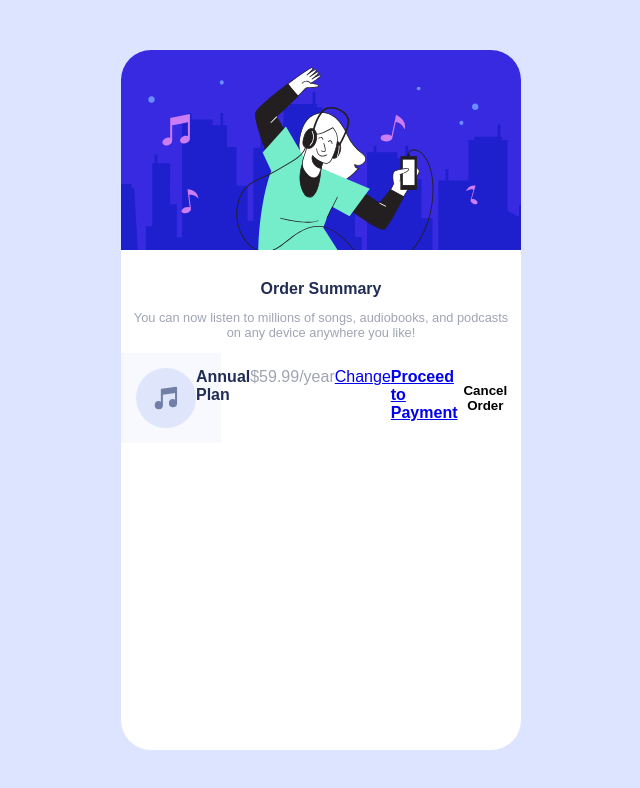
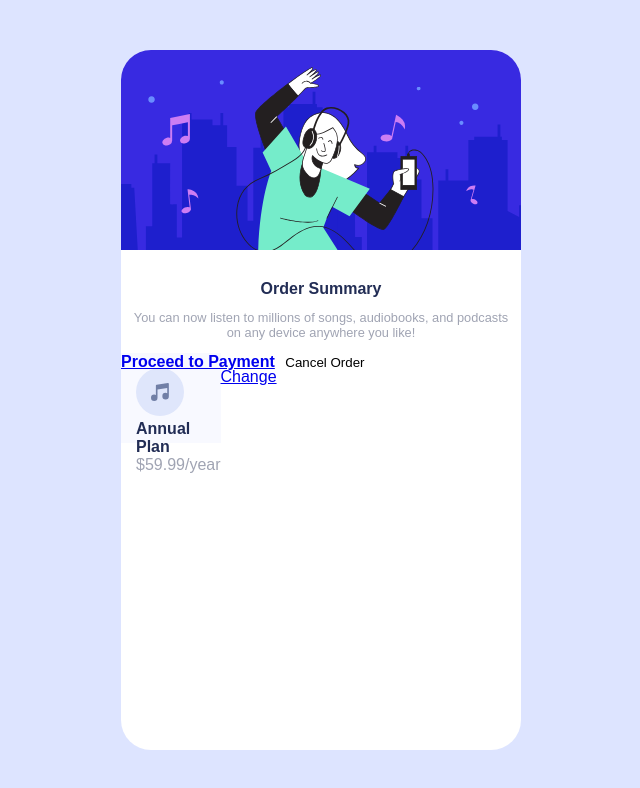
Before and after one commit to AndPrat/202307-w2ch1-andrea-prat, a website: page public/index.html in a window 1280 px wide. Shown: the whole page, without its empty margins (319-959 px from the left). Drawn offline with nearby package versions, Linux system fonts and the light colour scheme; files that its build step writes are made by us from their sources.

Commit message:
Create news classes: card__left, card__price and card__button

```diff
--- a/public/index.html
+++ b/public/index.html
@@ -21,12 +21,18 @@
           you like!</p>
       </div>
       <div class="card__information">
-        <img src="img/icon-music.svg" alt="Music icon" class="card__icon">
-        <span class="card__anual-plan">Annual Plan</span>
-        <span class="card__anual-price">$59.99/year</span>
+        <div class="card__left">
+          <img src="img/icon-music.svg" alt="Music icon" class="card__icon">
+          <div class="card__price">
+            <span class="card__anual-plan">Annual Plan</span>
+            <span class="card__anual-price">$59.99/year</span>
+          </div>
+        </div>
         <a href="/Change" class="card__link">Change</a>
-        <a href="/Proceed to Payment" class="card__button button-proceed">Proceed to Payment</a>
-        <button class="card__button button-cancel">Cancel Order</button>
+      </div>
+      <div class="card__button">
+        <a href="/Proceed to Payment" class="card__button-proceed">Proceed to Payment</a>
+        <button class="card__button-cancel">Cancel Order</button>
       </div>
     </div>
   </article>
```
